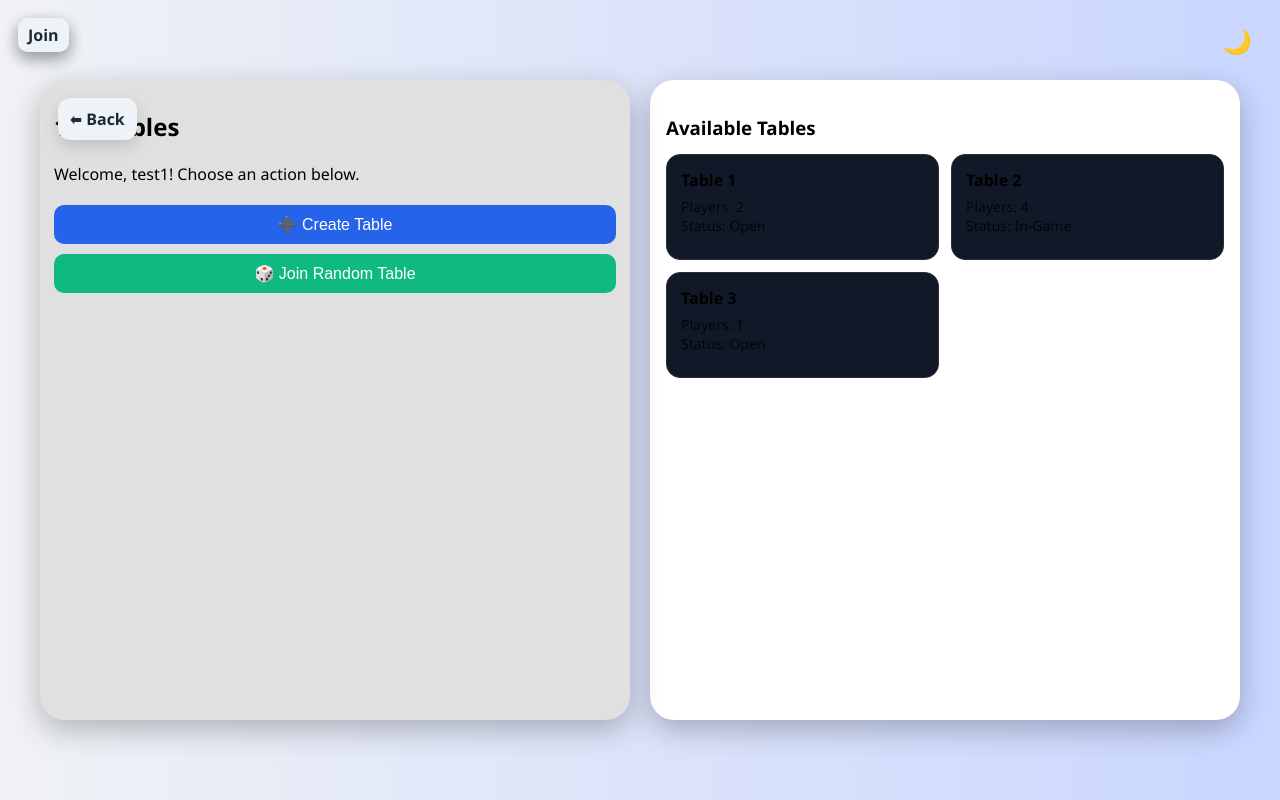
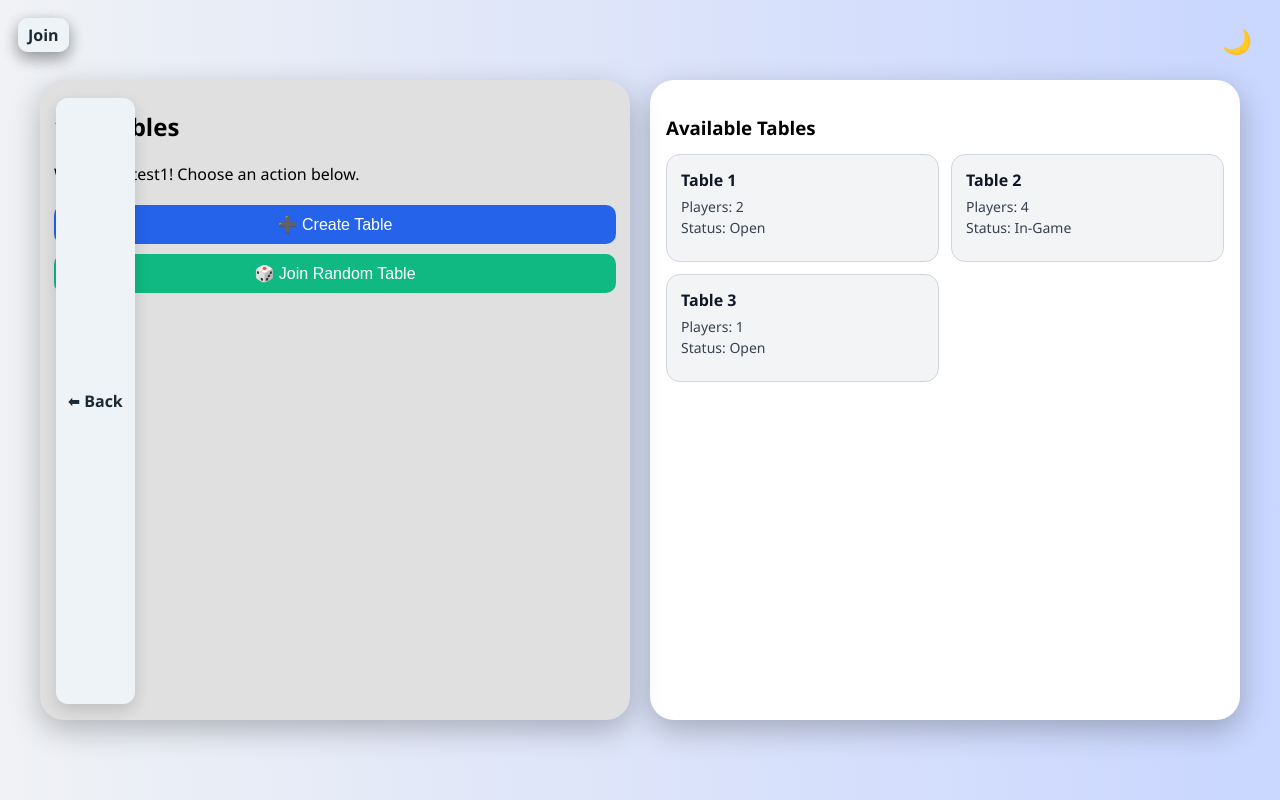
Before and after one commit to jim-kask/project-xeri, a Flask app: page /game/1/tables in a window 1280 px wide. Run offline with Flask 3, Linux system fonts and the light colour scheme; a user stored in the database is signed in.

Commit message:
ui(tables): improve light-mode readability and move Back button to bottom-left

```diff
--- a/templates/tables.html
+++ b/templates/tables.html
@@ -3,14 +3,28 @@
 {% block title %}{{ room }} — Tables{% endblock %}
 
 {% block content %}
+
+<style>
+  /* Card styling that adapts to theme */
+  .tables-card { border-radius:14px; padding:14px; border:1px solid; }
+  body.dark-mode .tables-card { background:#111827; color:#e5e7eb; border-color:#2b2f36; }
+  body:not(.dark-mode) .tables-card { background:#f3f4f6; color:#111827; border-color:#d1d5db; }
+
+  /* Meta rows: clearer in light mode, softer in dark */
+  .tables-card .meta { font-size:14px; margin-top:2px; }
+  body.dark-mode .tables-card .meta { color:#cbd5e1; }
+  body:not(.dark-mode) .tables-card .meta { color:#374151; }
+
+  /* Move back button to bottom-left of left panel */
+  .tables-aside { position:relative; padding-bottom:72px; }
+  .tables-back { position:absolute; left:16px; bottom:16px; }
+</style>
+
+
 <div class="main-grid">
   <!-- Left panel -->
-  <aside class="game-panel">
-    <a href="{{ url_for('chat') }}"
-       class="game-tile"
-       style="display:inline-flex;align-items:center;gap:8px;">
-      ⬅ Back
-    </a>
+  <aside class="game-panel tables-aside">
+
 
     <h2 style="margin-top:16px;">{{ room }} — Tables</h2>
     <p>Welcome, {{ username }}! Choose an action below.</p>
@@ -27,6 +41,11 @@
         🎲 Join Random Table
       </button>
     </div>
+
+<a href="{{ url_for('chat') }}" class="game-tile tables-back" style="display:inline-flex;align-items:center;gap:8px;">
+  ⬅ Back
+</a>
+
   </aside>
 
   <!-- Right panel: tables list -->
@@ -34,10 +53,10 @@
     <h3 style="margin-bottom:14px;">Available Tables</h3>
     <div id="tables-list" style="display:grid;grid-template-columns:repeat(auto-fill,minmax(220px,1fr));gap:12px;">
       {% for t in tables %}
-      <div style="border-radius:14px;padding:14px;background:#111827;border:1px solid #2b2f36;">
+      <div class="tables-card">
         <div style="font-weight:600;margin-bottom:6px;">{{ t.name }}</div>
-        <div style="font-size:14px;opacity:.8;">Players: {{ t.players }}</div>
-        <div style="font-size:14px;opacity:.8;">Status: {{ t.status }}</div>
+        <div class="meta">Players: {{ t.players }}</div>
+        <div class="meta">Status: {{ t.status }}</div>
         <div style="margin-top:10px;">
           <a href="{{ url_for('game_room', room_name=room) }}?table={{ t.id }}"
              class="game-tile"
```
